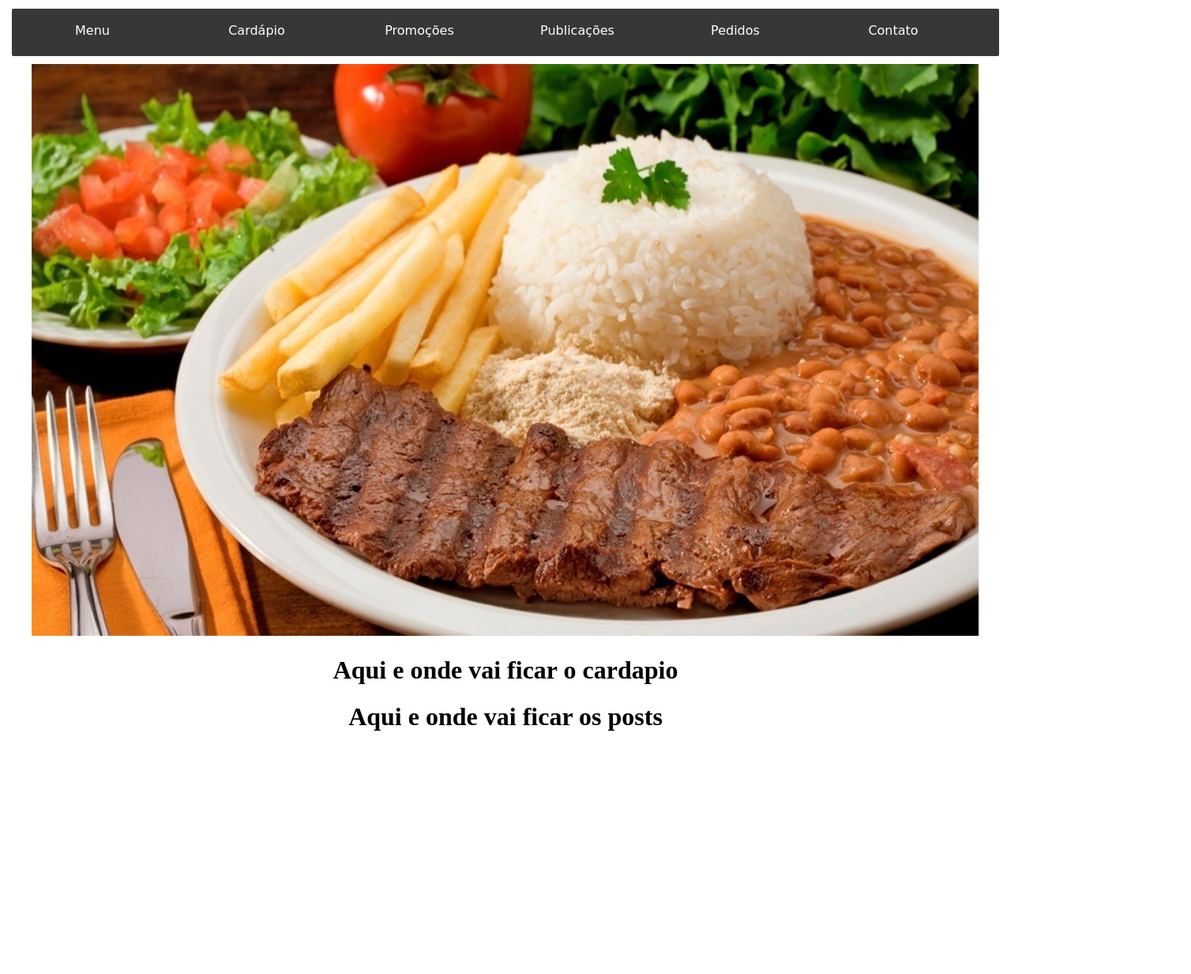
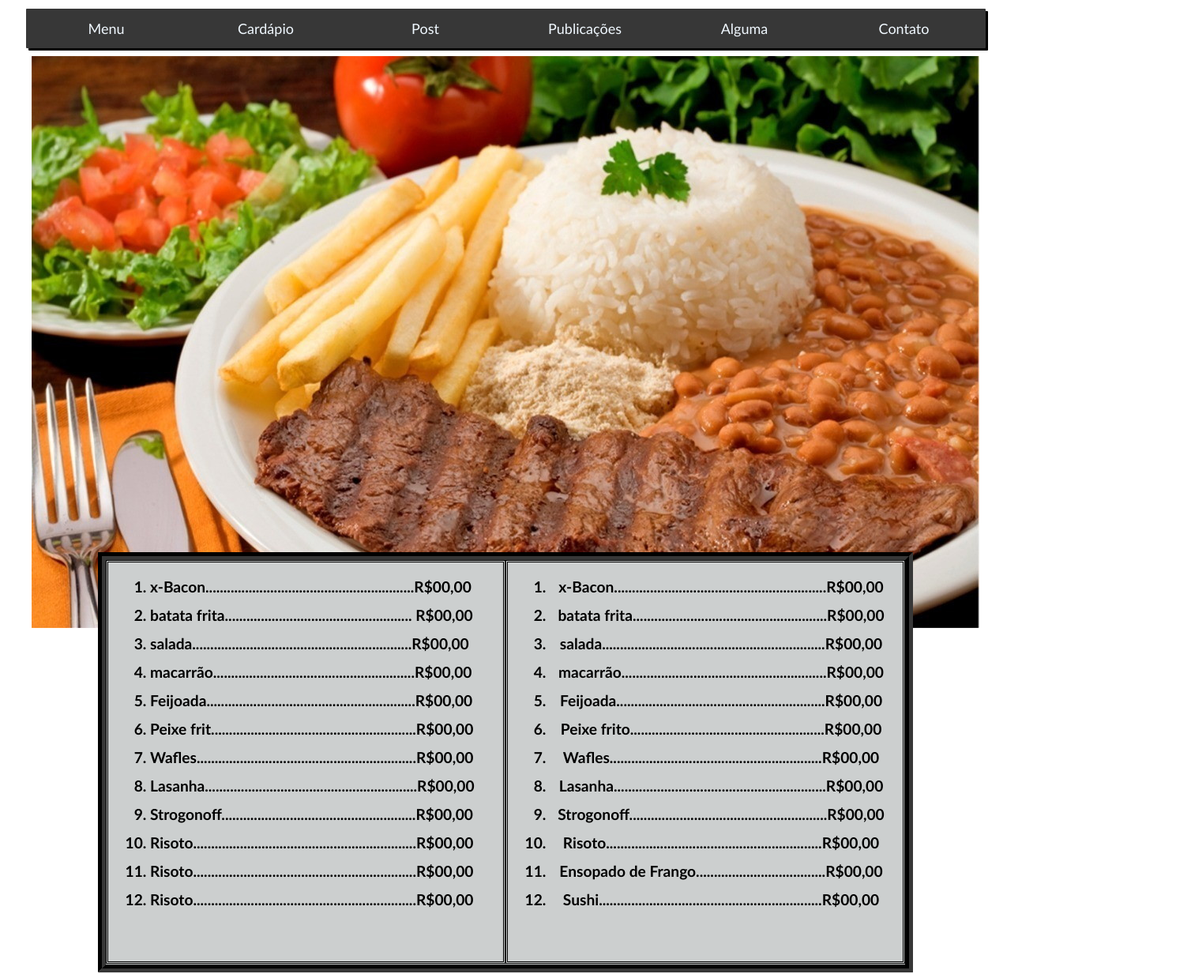
Before and after one commit to Luca-Lana/site-modelo-bar, a plain HTML site: page view/index.html in a window 1280 px wide. Shown: the part 165-1398 px from the top of the page at 79% size, 1508 px wide, since content can reach past the window. Before the commit the page ends 1112 px from the top, so only its background shows below. Drawn offline with Linux system fonts and the light colour scheme; files whose address does not match are found by name.

Commit message:
Mudancas nos botoes dstqs, etc
Efetuei mudancas nos botoes e nos escopos do destaque e do cardapio.

```diff
--- a/view/css/estilo.css
+++ b/view/css/estilo.css
@@ -1,72 +1,210 @@
 body {
     text-align: center;
 }
-
-
+h1{
+    font-family: candara;
+}
+.logo{
+    margin-left: auto;
+    margin-right: auto;
+    align-items: center;
+}
 .menu{
     margin-left: auto;
     margin-bottom: 10px;
     margin-top: 10px;
     margin-right: auto;
-    height: 60px;
-    width: 1250px;
+    height: 50px;
+    width: 1215px;
     background-color: #373737;
     align-items: center;
     position: relative;
-    border-radius: 2px;
-
+    border-radius: 1px;
+    box-shadow: 3px 3px black;
 }
 .primeira{
     width: 200px;
-    text-align: center;
+    height: 45px;
+    background-color: #373737;
+    font-family: candara;
+    color: aliceblue;
+    font-size: large;
+    border: none;
+    margin: 1px;
     float: inline-start;
-    margin-top: 2px;
-    margin-left: 2px;
-    color: white;
-    font-family: Apple Chancery, cursive;
 }
+.primeira:hover{
+    margin: 1px;
+    transition: 0.7;
+    width: 200px;
+    height: 45px;
+    background-color: #474747;
+    font-family: candara;
+    color: aliceblue;
+    font-size: large;
+    border: none;
+    float: inline-start;
+}
+
 .segunda{
     width: 200px;
-    text-align: center;
-    position: absolute;
-    margin-left: 210px;
-    margin-top: 2px;
-    color: white;
-    font-family: Apple Chancery, cursive;
+    height: 45px;
+    background-color: #373737;
+    font-family: candara;
+    color: aliceblue;
+    font-size: large;
+    border: none;
+    margin: 1px;
+    float: inline-start;
+}
+.segunda:hover{
+    margin: 1px;
+    transition: 0.7;
+    width: 200px;
+    height: 45px;
+    background-color: #474747;
+    font-family: candara;
+    color: aliceblue;
+    font-size: large;
+    border: none;
+    float: inline-start;
 }
 .terceira{
     width: 200px;
-    text-align: center;
-    margin-left: 416px;
-    margin-top: 2px;
-    position: absolute;
-    color: white;
-    font-family: Apple Chancery, cursive;
+    height: 45px;
+    background-color: #373737;
+    font-family: candara;
+    color: aliceblue;
+    font-size: large;
+    border: none;
+    margin: 1px;
+    float: inline-start;
+}
+.terceira:hover{
+    margin: 1px;
+    transition: 0.7;
+    width: 200px;
+    height: 45px;
+    background-color: #474747;
+    font-family: candara;
+    color: aliceblue;
+    font-size: large;
+    border: none;
+    float: inline-start;
 }
 .quarta{
     width: 200px;
-    text-align: center;
-    margin-left: 616px;
-    margin-top: 2px;
-    position: absolute;
-    color: white;
-    font-family: Apple Chancery, cursive;
+    height: 45px;
+    background-color: #373737;
+    font-family: candara;
+    color: aliceblue;
+    font-size: large;
+    border: none;
+    margin: 1px;
+    float: inline-start;
+}
+.quarta:hover{
+    width: 200px;
+    height: 45px;
+    background-color: #474747;
+    font-family: candara;
+    color: aliceblue;
+    font-size: large;
+    border: none;
+    margin: 1px;
+    float: inline-start;
 }
 .quinta{
     width: 200px;
-    text-align: center;
-    margin-left: 816px;
-    margin-top: 2px;
-    position: absolute;
-    color: white;
-    font-family: Apple Chancery, cursive;
+    height: 45px;
+    background-color: #373737;
+    font-family: candara;
+    color: aliceblue;
+    font-size: large;
+    border: none;
+    margin: 1px;
+    float: inline-start;
+}
+.quinta:hover{
+    width: 200px;
+    height: 45px;
+    background-color: #474747;
+    font-family: candara;
+    color: aliceblue;
+    font-size: large;
+    border: none;
+    margin: 1px;
+    float: inline-start;
 }
 .sexta{
     width: 200px;
-    text-align: center;
-    margin-left: 1016px;
-    margin-top: 2px;
+    height: 45px;
+    background-color: #373737;
+    font-family: candara;
+    color: aliceblue;
+    font-size: large;
+    border: none;
+    margin: 1px;
+    float: inline-start;
+}
+.sexta:hover{
+    width: 200px;
+    height: 45px;
+    background-color: #474747;
+    font-family: candara;
+    color: aliceblue;
+    font-size: large;
+    border: none;
+    margin: 1px;
+    float: inline-start;
+}
+.cardapio{
+    height: 512px;
+    width: 1012px;
+    float: center;
+    margin-left: auto;
+    margin-right: auto;
+    position: relative;
+    background-color: rgb(204, 207, 207);
+    border-radius: 1px;
+    border-color: #373737;
+    border-style: groove;
+    border-width: 10px;
+    font-family: candara;
+    font-size: larger;
+
+}
+.destaque{
+    margin-bottom: -100px;
+}
+.cardapio{
+    margin-bottom: 200px;
+}
+li{
+    margin: 13px;
+}
+.part1{
+    float: left;
+    border-style: double;
+    width: 500px;
+    height: 505px;
+    font-weight: 800;
+    text-align: left;
     position: absolute;
-    color: white;
-    font-family: Apple Chancery, cursive;
 }
+.part2{
+    width: 500px;
+    height: 505px;
+    float: right;
+    border-style: double;
+    font-weight: 800;
+    float: inline-end;
+}
+.post{
+    background-color: #373737;
+    width: 1500px;
+    height: 300px;
+    margin-left: auto;
+    margin-right: auto;
+    box-shadow: 3px 3px black;
+}
--- a/view/index.html
+++ b/view/index.html
@@ -11,33 +11,66 @@
         <div class = "logo">
             <img src = "logo.png"/>
         </div>
-        <div class = "menu">
+        <div class = "menu" >
             <div class="primeira">
-                <p>Menu</p>
+                <button class="primeira">Menu</button>
             </div>
             <div class="segunda">
-                <p>Cardápio</p>
+                <button class="segunda">Cardápio</button>
             </div>
             <div class="terceira">
-                <p>Promoções</p>
+                <button class="terceira">Post</button>
             </div>
             <div class="quarta">
-                <p>Publicações</p>
+                <button class="quarta">Publicações</button>
             </div>
             <div class="quinta">
-                <p>Pedidos</p>
+                <button class="quinta">Alguma</button>
             </div>
             <div class="sexta">
-                <p>Contato</p>
+                <button class="sexta">Contato</button>
             </div>
         </div>
         <div class = "destaque">
             <img src="comida.jpg">
         </div>
         <div class = "cardapio">
-            <h1>Aqui e onde vai ficar o cardapio</h1>
+            <div class="part1">
+                <ol>
+                    <li>x-Bacon..........................................................R$00,00</li>
+                    <li>batata frita.................................................... R$00,00</li>
+                    <li>salada.............................................................R$00,00</li>
+                    <li>macarrão........................................................R$00,00</li>
+                    <li>Feijoada..........................................................R$00,00</li>
+                    <li>Peixe frit.........................................................R$00,00</li>
+                    <li>Wafles.............................................................R$00,00</li>
+                    <li>Lasanha...........................................................R$00,00</li>
+                    <li>Strogonoff......................................................R$00,00</li>
+                    <li>Risoto..............................................................R$00,00</li>
+                    <li>Risoto..............................................................R$00,00</li>
+                    <li>Risoto..............................................................R$00,00</li>
+                </ol>
+            </div>
+            <div class="part2">
+                <ol>
+                    <li>x-Bacon...........................................................R$00,00</li>
+                    <li>batata frita......................................................R$00,00</li>
+                    <li>salada..............................................................R$00,00</li>
+                    <li>macarrão.........................................................R$00,00</li>
+                    <li>Feijoada..........................................................R$00,00</li>
+                    <li>Peixe frito......................................................R$00,00</li>
+                    <li>Wafles...........................................................R$00,00</li>
+                    <li>Lasanha...........................................................R$00,00</li>
+                    <li>Strogonoff.......................................................R$00,00</li>
+                    <li>Risoto............................................................R$00,00</li>
+                    <li>Ensopado de Frango....................................R$00,00</li>
+                    <li>Sushi..............................................................R$00,00</li>
+                </ol>
+            </div>
         </div>
         <div class = "post">
-            <h1>Aqui e onde vai ficar os posts</h1>
+                <div class="img">
+
+                </div>
         </div>
     </body>
```
Also changed, not shown: view/evento1.jpg (added), view/evento2.jpeg (added), view/evento3.jpg (added), view/evento4.jpg (added).
